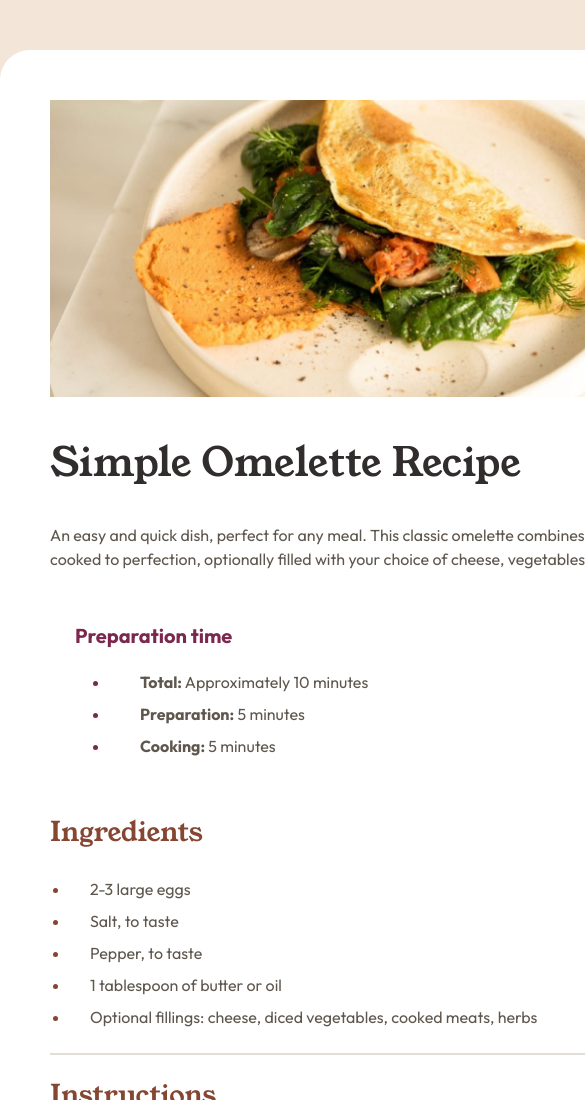
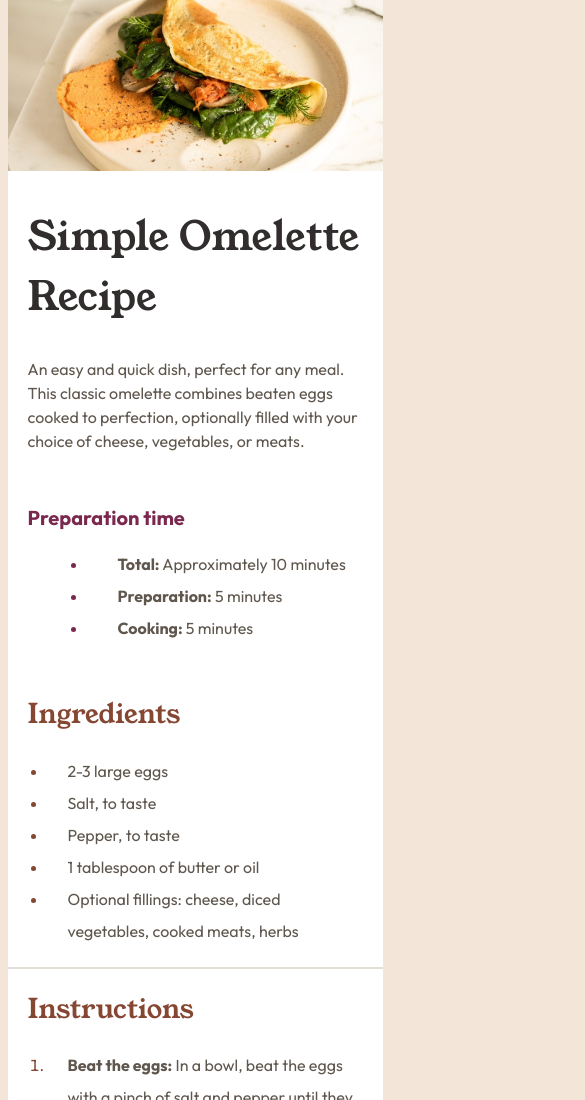
Before and after one commit to cbuzuloiu/frontEndMentor, a plain HTML site: page 1.RecipePage/index.html in a window 390 px wide. Shown: the top 1100 px of the page, 585 px wide, since content can reach past the window. Drawn offline with Linux system fonts and the light colour scheme.

Commit message:
Add files via upload

```diff
--- a/1.RecipePage/index.html
+++ b/1.RecipePage/index.html
@@ -96,7 +96,7 @@
         additional fillings.
       </p>
 
-      <table>
+      <table class="tld">
         <tr>
           <td>Calories</td>
           <td>277kcal</td>
--- a/1.RecipePage/style.css
+++ b/1.RecipePage/style.css
@@ -118,3 +118,36 @@ tr:not(:last-child) {
 td {
   border: none;
 }
+
+@media only screen and (max-width: 600px) {
+  img {
+    width: 375px;
+  }
+
+  body {
+    padding-top: 0px;
+    padding-bottom: 0px;
+  }
+
+  .container {
+    width: 375px;
+    background-color: white;
+    padding: 0px;
+    border-radius: 0px;
+  }
+
+  h1,
+  h2,
+  h3,
+  p,
+  ul,
+  ol {
+    padding-left: 20px;
+    padding-right: 20px;
+  }
+
+  table {
+    width: 90%; /* Optional: Adjust width if needed */
+    margin: 20px 20px; /* Add vertical spacing */
+  }
+}
```
